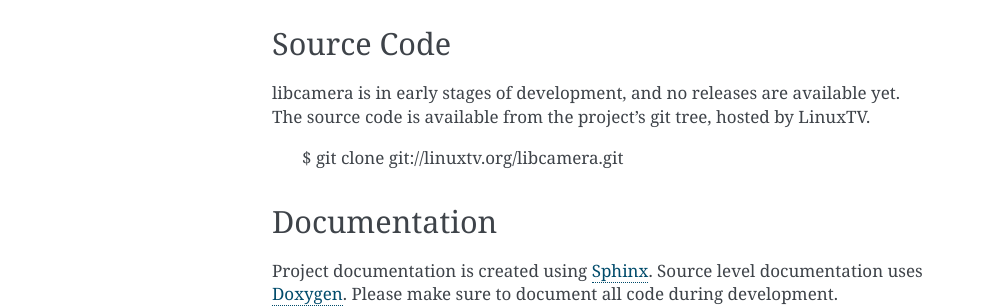
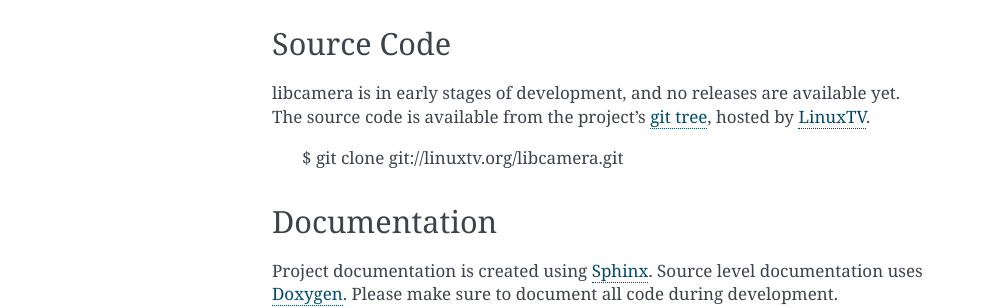
Before and after one commit to raspberrypi/libcamera, a Sphinx documentation site: the page built from Documentation/contributing.rst, in a window 1280 px wide. Shown: the part 503-811 px from the top of the page, without its empty margins (148-1141 px from the left). Built offline with Sphinx 7.4.7, drawn with Linux system fonts in a browser that asks for light colours; part of the change alters nothing that is shown.

```diff
--- a/Documentation/contributing.rst
+++ b/Documentation/contributing.rst
@@ -27,9 +27,12 @@ Source Code
 -----------
 
 libcamera is in early stages of development, and no releases are available yet.
-The source code is available from the project's git tree, hosted by LinuxTV.
+The source code is available from the project's `git tree`_, hosted by `LinuxTV`_.
 
   $ git clone git://linuxtv.org/libcamera.git
+
+.. _git tree: https://git.linuxtv.org/libcamera.git/
+.. _LinuxTV: https://linuxtv.org/
 
 Documentation
 -------------
```
